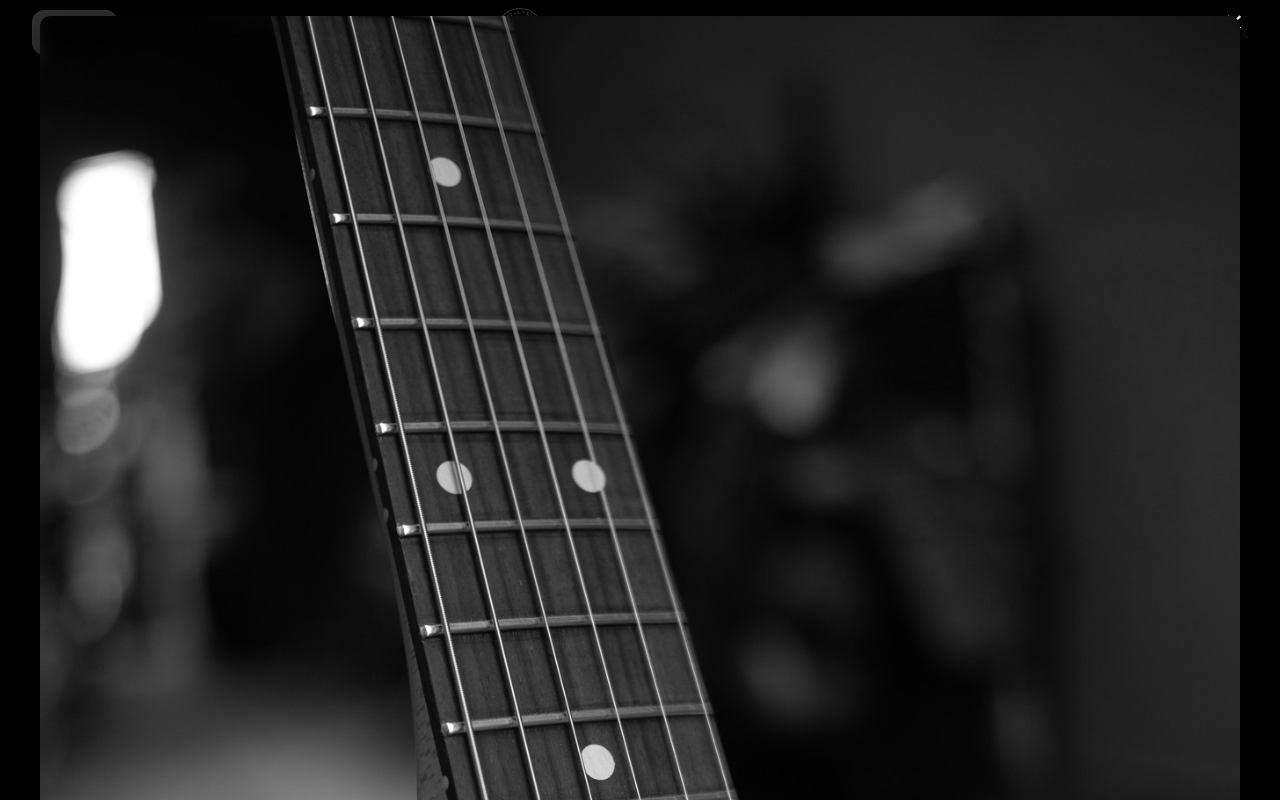
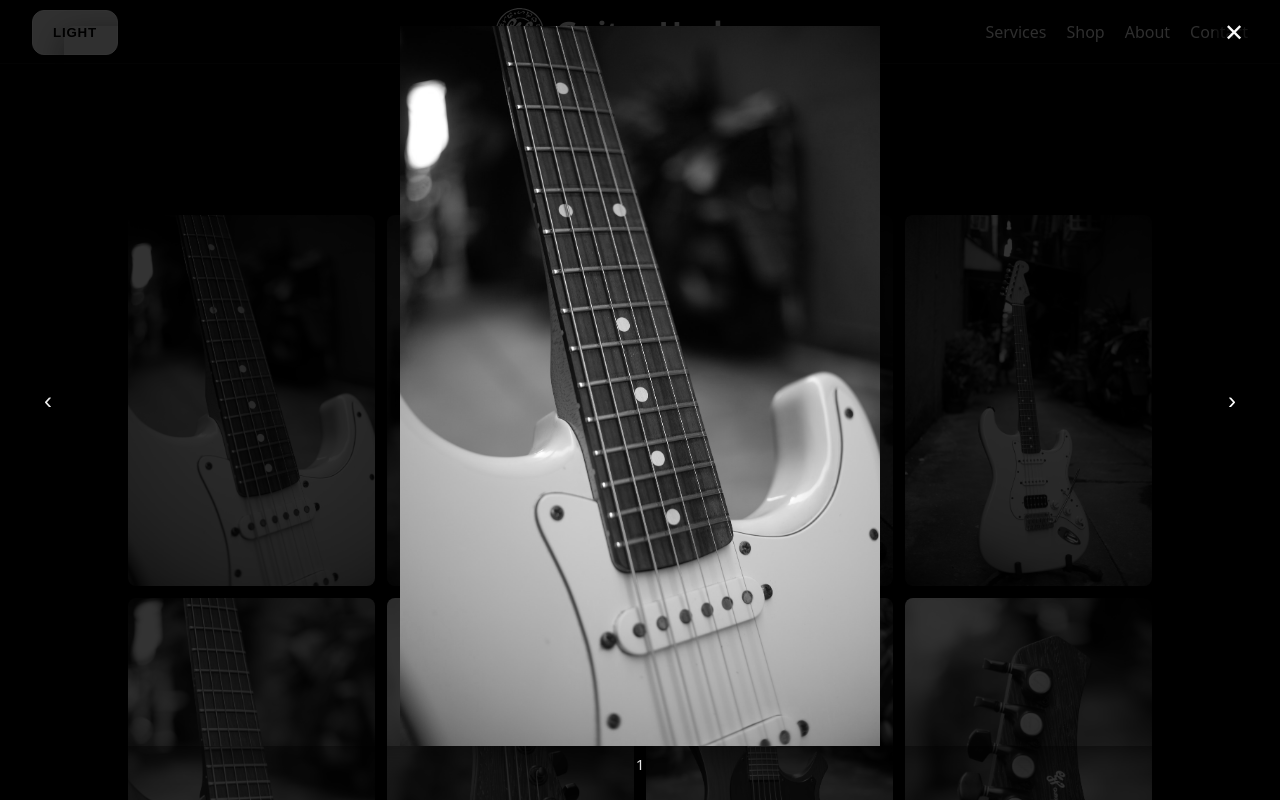
Before and after one commit to sodapop1104/guitarharbour, a Next.js app: page / in a window 1280 px wide. Both pictures are taken after a click on the button 251 px from the left and 3197 px from the top of the page. Shown: the part 2797-3597 px from the top of the page. Built offline with nearby package versions, Linux system fonts and the light colour scheme.

Commit message:
added gallery section

```diff
--- a/app/globals.css
+++ b/app/globals.css
@@ -694,15 +694,30 @@ html[data-theme="light"] .bp-title {
   display: grid; place-items: center; z-index: 1000; padding: 16px;
 }
 .gh-lightbox-inner {
-  position: relative; max-width: min(96vw, 1200px); width: 100%;
+  position: relative;
+  width: 100%;
+  max-width: 1200px;
 }
+
+/* Wrapper that defines the viewport box for the Image (fit-to-screen) */
+.gh-lightbox-img-wrap {
+  position: relative;
+  width: 90vw;
+  height: 90vh;
+  margin: 0 auto;
+}
+
+/* next/image with fill uses object-fit */
 .gh-lightbox-img {
-  width: 100%; height: auto; display: block; border-radius: 10px;
+  object-fit: contain !important; /* keep whole image visible */
+  border-radius: 10px;
   box-shadow: 0 10px 30px rgba(0,0,0,.5);
 }
+
 .gh-lightbox-caption {
   color: #fff; text-align: center; margin-top: 8px; opacity: .9; font-size: .95rem;
 }
+
 .gh-lightbox-close,
 .gh-lightbox-prev,
 .gh-lightbox-next {
@@ -716,6 +731,7 @@ html[data-theme="light"] .bp-title {
 .gh-lightbox-close:hover,
 .gh-lightbox-prev:hover,
 .gh-lightbox-next:hover { background: rgba(0,0,0,.7); }
+
 @media (max-width: 640px) {
   .gh-lightbox-prev { left: 6px; }
   .gh-lightbox-next { right: 6px; }
--- a/components/Gallery.tsx
+++ b/components/Gallery.tsx
@@ -13,7 +13,7 @@ const IMAGES: Img[] = [
   { src: "/assets/gallery/5.jpg",  w: 1200, h: 800, alt: "5" },
   { src: "/assets/gallery/6.jpg",  w: 1200, h: 800, alt: "6" },
   { src: "/assets/gallery/7.jpg",  w: 1200, h: 800, alt: "7" },
-  { src: "/assets/gallery/8.jpg",  w: 1200, h: 800, alt: "8" },   // <- removed trailing space
+  { src: "/assets/gallery/8.jpg",  w: 1200, h: 800, alt: "8" },
   { src: "/assets/gallery/9.jpg",  w: 1200, h: 800, alt: "9" },
   { src: "/assets/gallery/10.jpg", w: 1200, h: 800, alt: "10" },
   { src: "/assets/gallery/11.jpg", w: 1200, h: 800, alt: "11" },
@@ -59,9 +59,7 @@ export default function Gallery() {
               width={img.w}
               height={img.h}
               className="gh-thumb-img"
-              // Help the browser choose the right size
               sizes="(max-width: 640px) 100vw, (max-width: 1024px) 50vw, 33vw"
-              // Prioritize first few thumbs for snappier UX
               priority={i < 3}
             />
           </button>
@@ -73,12 +71,19 @@ export default function Gallery() {
           <div className="gh-lightbox-inner" onClick={(e) => e.stopPropagation()}>
             <button className="gh-lightbox-close" onClick={close} aria-label="Close">✕</button>
             <button className="gh-lightbox-prev" onClick={prev} aria-label="Previous">‹</button>
-            <img
-              src={IMAGES[idx].src}
-              alt={IMAGES[idx].alt}
-              className="gh-lightbox-img"
-              loading="eager"
-            />
+
+            {/* Optimized lightbox image */}
+            <div className="gh-lightbox-img-wrap">
+              <Image
+                src={IMAGES[idx].src}
+                alt={IMAGES[idx].alt}
+                fill
+                priority
+                sizes="90vw"
+                className="gh-lightbox-img"
+              />
+            </div>
+
             <button className="gh-lightbox-next" onClick={next} aria-label="Next">›</button>
             <div className="gh-lightbox-caption">{IMAGES[idx].alt}</div>
           </div>
```
